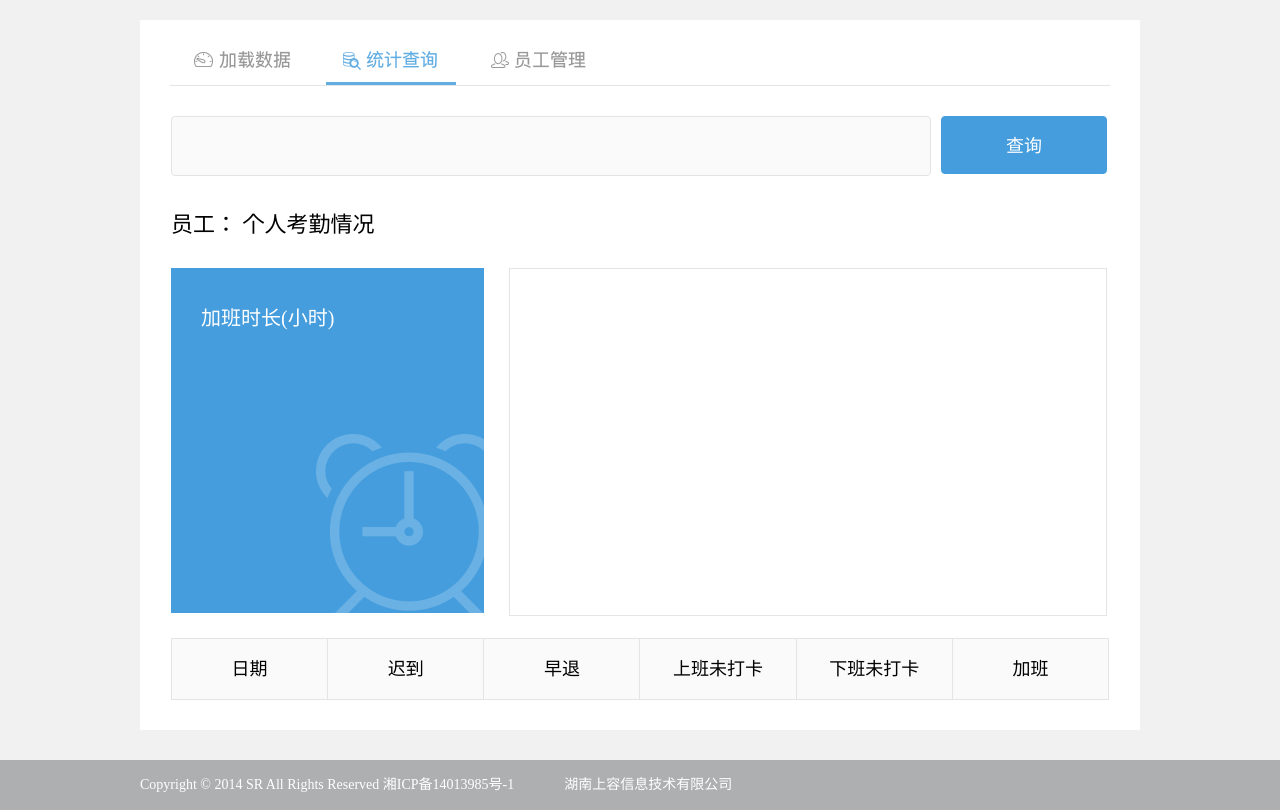
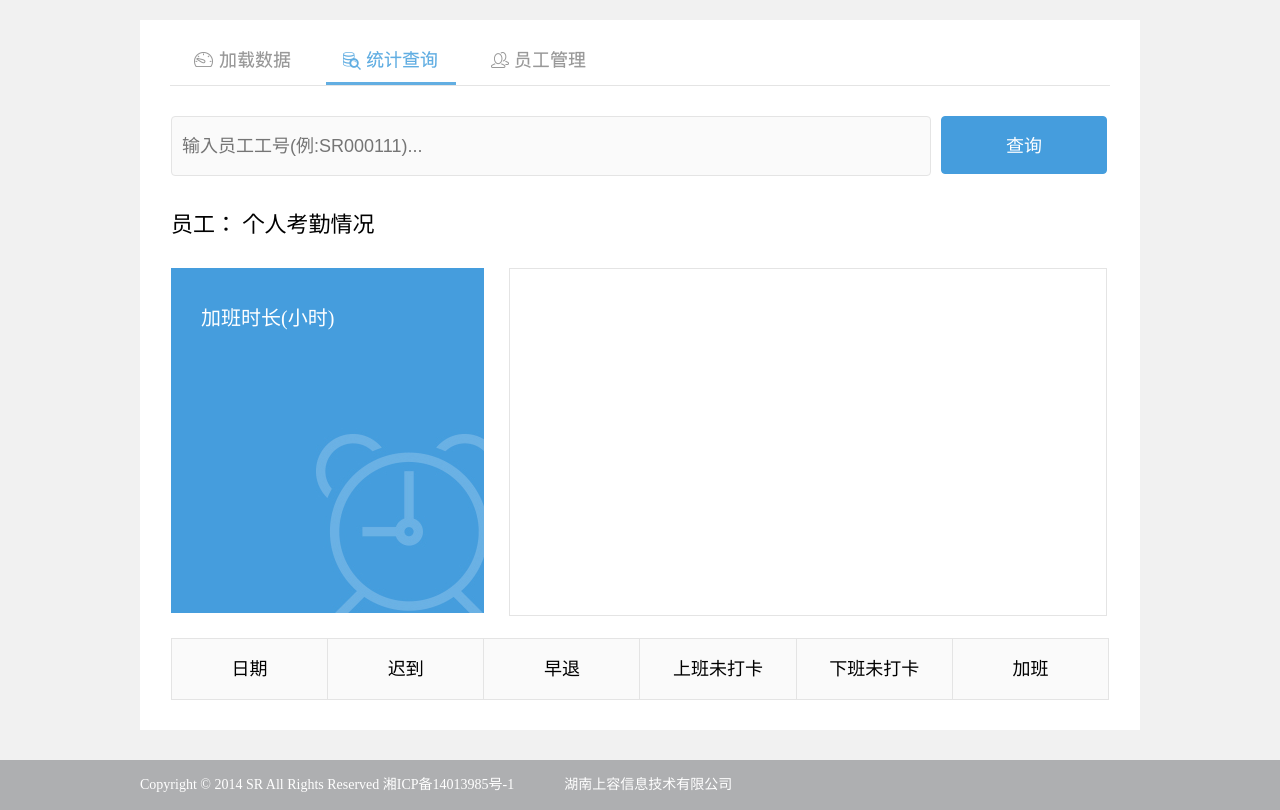
Before and after one commit to ldh2068vip/atendance, a plain HTML site: page templates/inquiry.html in a window 1280 px wide. Shown: the part 78-888 px from the top of the page. Drawn offline with Linux system fonts and the light colour scheme.

Commit message:
input error judge

```diff
--- a/templates/inquiry.html
+++ b/templates/inquiry.html
@@ -17,10 +17,10 @@
                         type: 'GET',
                         dataType: 'json',
                         success: function (data) {
-                            <!--alert();-->
                             printData(data);
                         },
                         error: function (data) {
+                            alert('未找到该员工');
                         }
                     });
         }
@@ -120,7 +120,7 @@
     </div>
     <div class="inquiry">
         <div class="inq">
-            <input name="" type="text" class="text" id="keyword"/>
+            <input name="" type="text" class="text" id="keyword" placeholder="输入员工工号(例:SR000111)..."/>
             <input name="" type="button" value="查询" class="butt" onclick="query()"/>
         </div>
         <div class="clear"></div>
```
